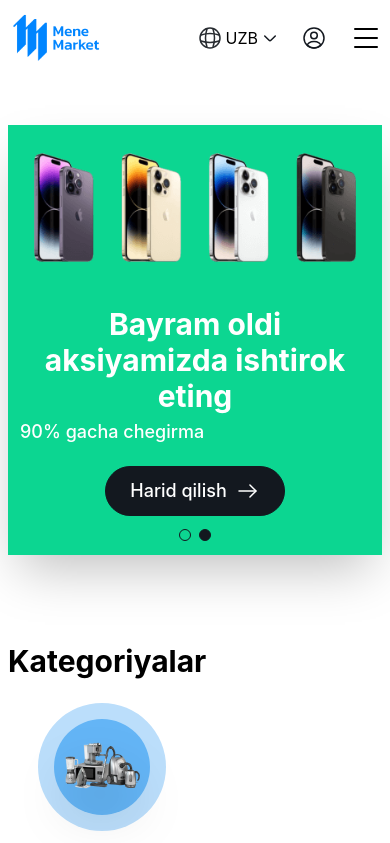
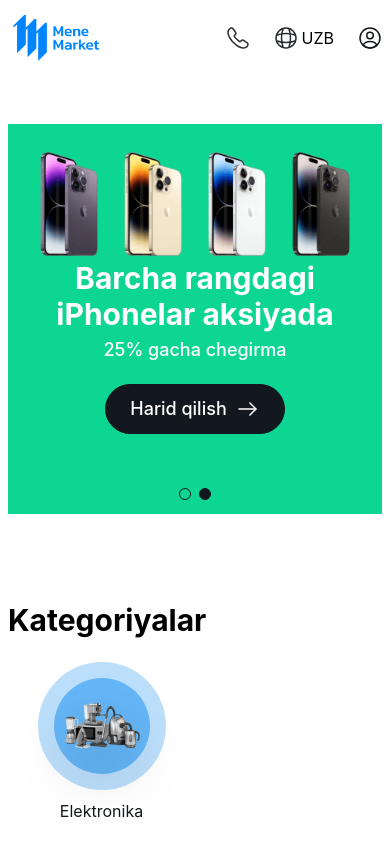
Before and after one commit to dxxdev/mene-market, a React (Vite) app: page / in a window 390 px wide. Shown: the top 843 px of the page. Built offline with nearby package versions, Linux system fonts and the light colour scheme.

Commit message:
Category links hover effect changed

```diff
--- a/index.html
+++ b/index.html
@@ -3,7 +3,7 @@
   <head>
     <meta charset="UTF-8" />
     <meta name="viewport" content="width=device-width, initial-scale=1.0" />
-    <title>React mold</title>
+    <title>Mene market</title>
   </head>
   <body>
     <div id="root"></div>
--- a/src/components/Header.jsx
+++ b/src/components/Header.jsx
@@ -10,6 +10,7 @@
 } from "@material-tailwind/react";
 import {
   arrowDown,
+  call,
   englandFlag,
   global,
   profile,
@@ -17,25 +18,23 @@
   search,
   uzbekistanFlag,
 } from "../assets/icons";
+import { siteLanguage } from "../data/data";
 
 const Header = () => {
   const searchInput = useRef(null);
-  const [openMenu, setOpenMenu] = useState(false);
-  const [selectedLanguage, setSelectedLanguage] = useState("UZB");
+  const [selectedLanguage, setSelectedLanguage] = useState(siteLanguage);
   return (
     <header className="backdrop-blur-sm bg-white/90 sticky top-0 w-full z-[999]">
       <div className="w-full relative">
         <div
-          className={`${styles.container} border-b ${
-            openMenu ? "border-b-black" : "border-b-transparent"
-          } py-3 sm:py-6 flex justify-between items-center`}
+          className={`${styles.container} py-3 sm:py-4 flex justify-between items-center`}
         >
           <Link aria-label="back to home link" to={"/"}>
             <h1>
               <img src={logoHeader} width={"96px"} height={"48px"} alt="" />
             </h1>
           </Link>
-          <div className="px-6 pr-4 hidden w-[360px] py-2 md:flex justify-between items-center border-2 border-black rounded-full">
+          <div className="px-6 pr-4 mx-3 max-w-[360px] hidden py-2 md:flex justify-between items-center border-2 border-black rounded-full">
             <input
               ref={searchInput}
               type="text"
@@ -51,16 +50,16 @@
           </div>
           <nav>
             <ul className="flex items-center gap-6">
-              <li className="hidden sm:block">
+              <li>
                 <NavLink
                   aria-label="contact page link"
                   className="text-lg text-jet-black flex items-center gap-1 font-medium"
                   to={"/contact"}
                 >
-                  <span className="block lg:hidden">
-                    <img src={search} alt="" />
+                  <span>
+                    <img src={call} alt="" />
                   </span>
-                  <span className="hidden lg:block">Aloqa</span>
+                  <span className="hidden sm:block">Aloqa</span>
                 </NavLink>
               </li>
               <li className="flex cursor-pointer items-center gap-1">
@@ -82,7 +81,7 @@
                       <span>
                         <p>{selectedLanguage}</p>
                       </span>
-                      <span>
+                      <span className="hidden sm:block">
                         <img src={arrowDown} alt="" />
                       </span>
                     </button>
@@ -129,84 +128,11 @@
                   <span>
                     <img src={profile} alt="" />
                   </span>
-                  <span className="hidden lg:block">Kirish</span>
+                  <span className="hidden sm:block">Kirish</span>
                 </NavLink>
-              </li>
-              <li className="block md:hidden">
-                <button
-                  aria-label="responsive navbar opened button"
-                  onClick={() => setOpenMenu((prev) => !prev)}
-                  className={`p-1 h-7 flex flex-col justify-between`}
-                >
-                  <span
-                    className={`transition-all origin-left rounded-full h-0.5 bg-black ${
-                      openMenu
-                        ? "w-[24px] translate-y-px rotate-45"
-                        : "rotate-0 w-6"
-                    }`}
-                  ></span>
-                  <span
-                    className={`w-6 transition-all origin-left rounded-full h-0.5 bg-black ${
-                      openMenu ? "hidden" : "block"
-                    }`}
-                  ></span>
-                  <span
-                    className={`transition-all origin-left rounded-full h-0.5 bg-black ${
-                      openMenu ? "w-[24px] -rotate-45" : "rotate-0 w-6"
-                    }`}
-                  ></span>
-                </button>
               </li>
             </ul>
           </nav>
-        </div>
-        <div
-          className={`transition-all w-full left-0 px-5 top-full ${
-            openMenu ? "py-5 flex md:hidden shadow-md" : "p-0"
-          } items-center justify-between gap-5`}
-        >
-          <div
-            className={`px-6 pr-4 w-full py-2 justify-between items-center border-2 border-black/50 rounded-full ${
-              openMenu ? "flex" : "hidden"
-            }`}
-          >
-            <input
-              ref={searchInput}
-              type="text"
-              className="outline-none w-full text-lg bg-transparent font-medium text-jet-black"
-              placeholder="Search"
-            />
-            <button
-              aria-label="search focus button"
-              onClick={() => searchInput.current.focus()}
-            >
-              <img src={search} alt="" />
-            </button>
-          </div>
-          <NavLink
-            aria-label="contact page link"
-            className={`text-lg text-jet-black font-medium ${
-              openMenu ? "flex sm:hidden" : "hidden"
-            }`}
-            to={"/contact"}
-          >
-            <span>
-              <svg
-                xmlns="http://www.w3.org/2000/svg"
-                width="22"
-                height="22"
-                viewBox="0 0 22 22"
-                fill="none"
-              >
-                <path
-                  d="M20.97 17.33C20.97 17.69 20.89 18.06 20.72 18.42C20.55 18.78 20.33 19.12 20.04 19.44C19.55 19.98 19.01 20.37 18.4 20.62C17.8 20.87 17.15 21 16.45 21C15.43 21 14.34 20.76 13.19 20.27C12.04 19.78 10.89 19.12 9.75 18.29C8.6 17.45 7.51 16.52 6.47 15.49C5.44 14.45 4.51 13.36 3.68 12.22C2.86 11.08 2.2 9.94 1.72 8.81C1.24 7.67 1 6.58 1 5.54C1 4.86 1.12 4.21 1.36 3.61C1.6 3 1.98 2.44 2.51 1.94C3.15 1.31 3.85 1 4.59 1C4.87 1 5.15 1.06 5.4 1.18C5.66 1.3 5.89 1.48 6.07 1.74L8.39 5.01C8.57 5.26 8.7 5.49 8.79 5.71C8.88 5.92 8.93 6.13 8.93 6.32C8.93 6.56 8.86 6.8 8.72 7.03C8.59 7.26 8.4 7.5 8.16 7.74L7.4 8.53C7.29 8.64 7.24 8.77 7.24 8.93C7.24 9.01 7.25 9.08 7.27 9.16C7.3 9.24 7.33 9.3 7.35 9.36C7.53 9.69 7.84 10.12 8.28 10.64C8.73 11.16 9.21 11.69 9.73 12.22C10.27 12.75 10.79 13.24 11.32 13.69C11.84 14.13 12.27 14.43 12.61 14.61C12.66 14.63 12.72 14.66 12.79 14.69C12.87 14.72 12.95 14.73 13.04 14.73C13.21 14.73 13.34 14.67 13.45 14.56L14.21 13.81C14.46 13.56 14.7 13.37 14.93 13.25C15.16 13.11 15.39 13.04 15.64 13.04C15.83 13.04 16.03 13.08 16.25 13.17C16.47 13.26 16.7 13.39 16.95 13.56L20.26 15.91C20.52 16.09 20.7 16.3 20.81 16.55C20.91 16.8 20.97 17.05 20.97 17.33Z"
-                  stroke="#292D32"
-                  strokeWidth="1.5"
-                  strokeMiterlimit="10"
-                />
-              </svg>
-            </span>
-          </NavLink>
         </div>
       </div>
     </header>
--- a/src/components/ProductCard.jsx
+++ b/src/components/ProductCard.jsx
@@ -30,7 +30,7 @@
             return (
               <SwiperSlide
                 key={index}
-                className="flex justify-center items-center"
+                className="flex justify-center overflow-hidden rounded-3xl items-center"
               >
                 <img src={image} alt="" />
               </SwiperSlide>
--- a/src/data/data.js
+++ b/src/data/data.js
@@ -103,3 +103,5 @@
 export const savedProduct = (product) => {
   product.saved = !product.saved;
 };
+
+export let siteLanguage = "UZB";
--- a/src/pages/Home.jsx
+++ b/src/pages/Home.jsx
@@ -11,7 +11,7 @@
 import { iphones, techniques } from "../assets/images";
 import "../styles/swiperStyle.css";
 import { Link } from "react-router-dom";
-import { categoryProduct, products } from "../data/data";
+import { categoryProduct, products, siteLanguage } from "../data/data";
 import ProductCard from "../components/ProductCard";
 import { arrowRight } from "../assets/icons";
 
@@ -20,26 +20,30 @@
   useEffect(() => {
     document.title = "Mene Market";
   }, []);
+  useEffect(() => {
+    setRender((prev) => !prev);
+  }, [siteLanguage]);
 
   return (
     <div className={`${styles.container}`}>
       <div className="pt-12 pb-6">
         <Swiper
           pagination={true}
+          spaceBetween={10}
           loop={true}
           modules={[Autoplay, Pagination]}
           autoplay={{
             delay: 5000,
           }}
-          className="mySwiper bg-earth-green shadow-2xl swiper-pagination-style"
+          className="mySwiper bg-earth-green pb-5 swiper-pagination-style"
         >
-          <SwiperSlide className="flex px-3 md:px-6 py-6 flex-col-reverse gap-y-10 md:justify-between md:flex-row items-center">
-            <div className="flex flex-col items-center gap-y-6">
+          <SwiperSlide className="flex px-3 py-6 h-full rounded-xl flex-col-reverse justify-between md:flex-row items-center">
+            <div className="flex flex-col items-center justify-between h-full gap-6">
               <div className="flex flex-col gap-y-2 w-full max-w-md">
                 <h2 className="text-center text-3xl font-bold text-white">
                   Bayram oldi aksiyamizda ishtirok eting
                 </h2>
-                <p className="text-left md:text-center text-lg text-white font-medium leading-5">
+                <p className="text-center text-lg text-white font-medium leading-5">
                   90% gacha chegirma
                 </p>
               </div>
@@ -53,18 +57,18 @@
                 <img src={arrowRight} alt="" />
               </button>
             </div>
-            <div className="w-full md:max-w-xs lg:max-w-md">
-              <img src={techniques} className="w-full" alt="Banner" />
+            <div className="w-full flex justify-center md:max-w-xs lg:max-w-md">
+              <img src={techniques} className=" max-h-28" alt="Banner" />
             </div>
           </SwiperSlide>
-          <SwiperSlide className="flex px-3 md:px-6 py-6 flex-col-reverse gap-y-10 md:justify-between md:flex-row items-center">
-            <div className="flex flex-col items-center gap-y-6">
+          <SwiperSlide className="flex px-3 py-6 h-full rounded-xl justify-between flex-col-reverse md:flex-row items-center">
+            <div className="flex flex-col items-center justify-between h-full gap-6">
               <div className="flex flex-col gap-y-2 w-full max-w-md">
                 <h2 className="text-center text-3xl font-bold text-white">
-                  Bayram oldi aksiyamizda ishtirok eting
+                  Barcha rangdagi iPhonelar aksiyada
                 </h2>
-                <p className="text-left md:text-center text-lg text-white font-medium leading-5">
-                  90% gacha chegirma
+                <p className="text-center text-lg text-white font-medium leading-5">
+                  25% gacha chegirma
                 </p>
               </div>
               <button
@@ -77,8 +81,8 @@
                 <img src={arrowRight} alt="" />
               </button>
             </div>
-            <div className="w-full md:max-w-xs lg:max-w-md">
-              <img src={iphones} className="w-full" alt="Banner" />
+            <div className="w-full flex justify-center items-center md:max-w-xs lg:max-w-md">
+              <img src={iphones} className="h-28" alt="Banner" />
             </div>
           </SwiperSlide>
         </Swiper>
@@ -128,10 +132,10 @@
                   className="flex flex-col gap-y-2 items-center"
                 >
                   <div
-                    className={`w-32 group-hover:bg-${category.color[0]}/50 transition-all duration-300 aspect-square rounded-full flex justify-center items-center bg-${category.color[0]}`}
+                    className={`w-32 group-hover:bg-${category.color[0]}/75 transition-all duration-300 aspect-square rounded-full flex justify-center items-center bg-${category.color[0]}`}
                   >
                     <div
-                      className={`w-24 group-hover:bg-${category.color[1]}/50 transition-all duration-300 aspect-square rounded-full flex justify-center items-center bg-${category.color[1]}`}
+                      className={`w-24 group-hover:bg-${category.color[1]}/75 transition-all duration-300 aspect-square rounded-full flex justify-center items-center bg-${category.color[1]}`}
                     >
                       <img
                         className="transition-all drop-shadow-2xl duration-300 group-hover:scale-110"
```
Also changed, not shown: src/styles/categoryColors.css (+4 -4 lines), src/styles/swiperStyle.css (+10 -9 lines).
